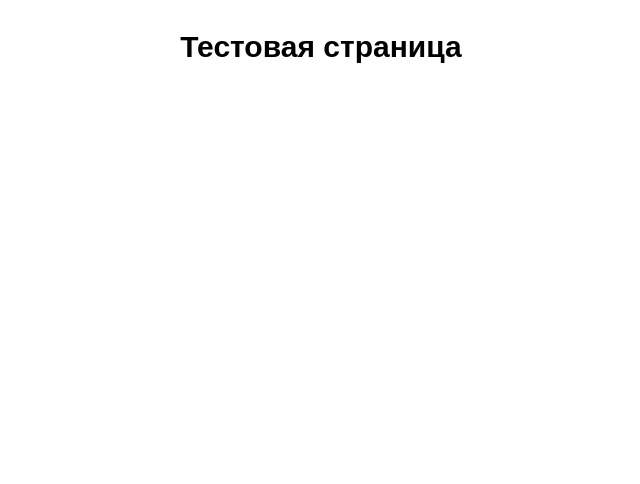
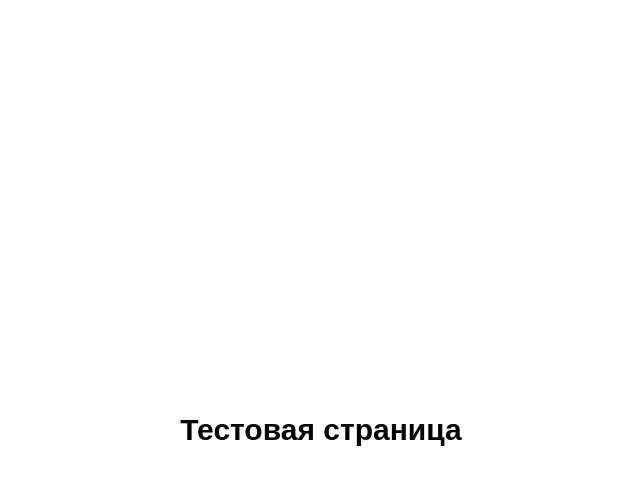
Before and after one commit to Pong2605/layout, a plain HTML site: page index.html in a window 1280 px wide. Shown: the whole page, without its empty margins (319-959 px from the left). Drawn offline with Linux system fonts and the light colour scheme.

Commit message:
centering text

```diff
--- a/index.html
+++ b/index.html
@@ -7,7 +7,7 @@
 </head>
 <body>
 	<div id="container">
-		Тестовая страница
+		<div>Тестовая страница</div>
 	</div>
 </body>
 </html>
--- a/styles.css
+++ b/styles.css
@@ -3,6 +3,7 @@ html, body {
 	padding: 0;
 	min-width: 1000px;
 	font-family: Arial;
+	height: 100%;
 }
 
 #container {
@@ -10,4 +11,8 @@ html, body {
 	font-size: 30px;
 	font-weight: bold;
 	text-align: center;
+	height: 100%;
+	display: flex;
+	align-items: center;
+	justify-content: center;
 }
```
